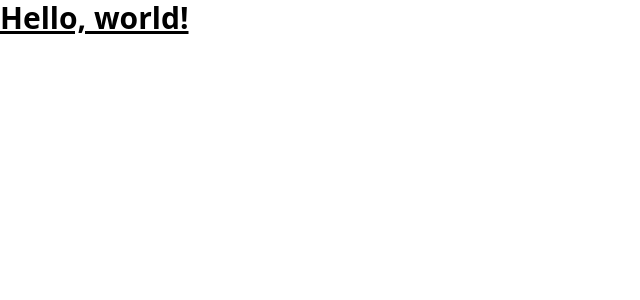
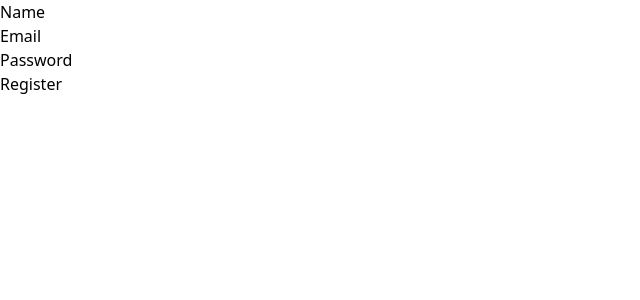
Before and after one commit to TheFakeHamma/U09-BlogApp, a React (Vite) app in the folder frontend/: page /register in a window 1280 px wide. Shown: the top 300 px of the page, without its empty margins (0-640 px from the left). Built offline with nearby package versions, Linux system fonts and the light colour scheme; the HTML template or start-up script is replaced by a standard one.

Commit message:
Initial login and register pages

```diff
--- a/frontend/package.json
+++ b/frontend/package.json
@@ -10,6 +10,7 @@
     "preview": "vite preview"
   },
   "dependencies": {
+    "axios": "^1.7.2",
     "localforage": "^1.10.0",
     "match-sorter": "^6.3.4",
     "react": "^18.2.0",
--- a/frontend/src/App.jsx
+++ b/frontend/src/App.jsx
@@ -1,11 +1,21 @@
 // eslint-disable-next-line no-unused-vars
-import React from "react";
+import React from 'react';
+import { BrowserRouter as Router, Route, Routes } from 'react-router-dom';
+import Home from './pages/Home';
+import Register from './pages/Register';
+import Login from './pages/Login';
 
 function App() {
   return (
-    <div className="container mx-auto">
-      <h1 className="text-3xl font-bold underline">Hello, world!</h1>
-    </div>
+    <Router>
+      <div className="container mx-auto">
+        <Routes>
+          <Route path="/" element={<Home />} />
+          <Route path="/register" element={<Register />} />
+          <Route path="/login" element={<Login />} />
+        </Routes>
+      </div>
+    </Router>
   );
 }
 
--- /dev/null
+++ b/frontend/src/pages/Home.jsx
@@ -0,0 +1,12 @@
+// eslint-disable-next-line no-unused-vars
+import React from 'react';
+
+function Home() {
+  return (
+    <div>
+      <h1 className="text-3xl font-bold">Home Page</h1>
+    </div>
+  );
+}
+
+export default Home;
--- /dev/null
+++ b/frontend/src/pages/Login.jsx
@@ -0,0 +1,56 @@
+// eslint-disable-next-line no-unused-vars
+import React, { useState } from "react";
+import axios from "axios";
+
+function Login() {
+  const [formData, setFormData] = useState({
+    email: "",
+    password: "",
+  });
+
+  const { email, password } = formData;
+
+  const onChange = (e) =>
+    setFormData({ ...formData, [e.target.name]: e.target.value });
+
+  const onSubmit = async (e) => {
+    e.preventDefault();
+    try {
+      const res = await axios.post(
+        "http://localhost:5000/api/users/login",
+        formData
+      );
+      console.log(res.data);
+    } catch (err) {
+      console.error(err.response.data);
+    }
+  };
+
+  return (
+    <form onSubmit={onSubmit}>
+      <div>
+        <label>Email</label>
+        <input
+          type="email"
+          name="email"
+          value={email}
+          onChange={onChange}
+          required
+        />
+      </div>
+      <div>
+        <label>Password</label>
+        <input
+          type="password"
+          name="password"
+          value={password}
+          onChange={onChange}
+          required
+        />
+      </div>
+      <button type="submit">Login</button>
+    </form>
+  );
+}
+
+export default Login;
--- /dev/null
+++ b/frontend/src/pages/Register.jsx
@@ -0,0 +1,45 @@
+// eslint-disable-next-line no-unused-vars
+import React, { useState } from 'react';
+import axios from 'axios';
+
+function Register() {
+  const [formData, setFormData] = useState({
+    name: '',
+    email: '',
+    password: '',
+  });
+
+  const { name, email, password } = formData;
+
+  const onChange = (e) => setFormData({ ...formData, [e.target.name]: e.target.value });
+
+  const onSubmit = async (e) => {
+    e.preventDefault();
+    try {
+      const res = await axios.post('http://localhost:5000/api/users/register', formData);
+      console.log(res.data);
+    } catch (err) {
+      console.error(err.response.data);
+    }
+  };
+
+  return (
+    <form onSubmit={onSubmit}>
+      <div>
+        <label>Name</label>
+        <input type="text" name="name" value={name} onChange={onChange} required />
+      </div>
+      <div>
+        <label>Email</label>
+        <input type="email" name="email" value={email} onChange={onChange} required />
+      </div>
+      <div>
+        <label>Password</label>
+        <input type="password" name="password" value={password} onChange={onChange} required />
+      </div>
+      <button type="submit">Register</button>
+    </form>
+  );
+}
+
+export default Register;
```
Also changed, not shown: 1 other file (tests, documents, lock files or other folders).
